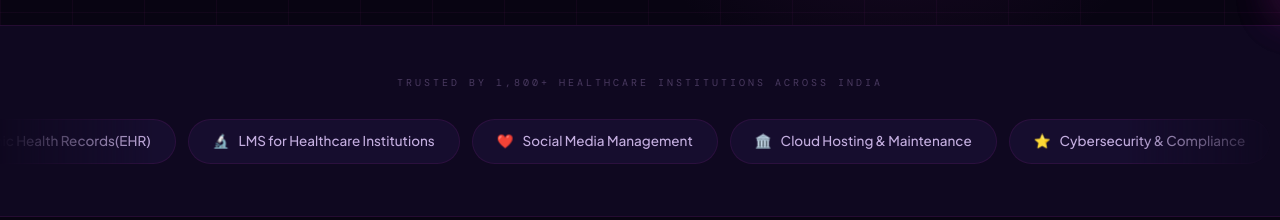
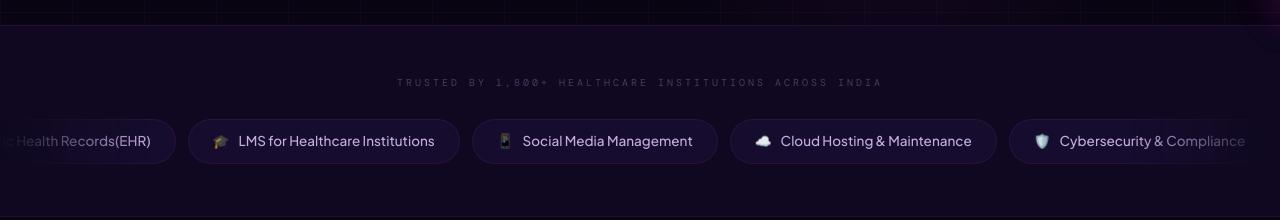
Before and after one commit to ashokraj-0604/MedXL, a React (Vite) app: page / in a window 1280 px wide. Shown: the part 780-1000 px from the top of the page. Built offline with nearby package versions, Linux system fonts and the light colour scheme; a web font is replaced by a local one.

Commit message:
code update

```diff
--- a/src/components/Clients.jsx
+++ b/src/components/Clients.jsx
@@ -1,12 +1,12 @@
 const clients = [
   { name: 'Hospital Website & Appointment Booking ',      icon: '🏥' },
-  { name: 'Hospital Management System(HMS) ',     icon: '💊' },
-  { name: 'Electronic Health Records(EHR)',        icon: '🩺' },
-  { name: 'LMS for Healthcare Institutions',     icon: '🔬' },
-  { name: 'Social Media Management',       icon: '❤️' },
-  { name: 'Cloud Hosting & Maintenance',           icon: '🏛️' },
-  { name: 'Cybersecurity & Compliance',   icon: '⭐' },
-  { name: 'Data Analytics & BI',         icon: '🌏' },
+  { name: 'Hospital Management System(HMS) ',     icon: '🖥️' },
+  { name: 'Electronic Health Records(EHR)',        icon: '📋' },
+  { name: 'LMS for Healthcare Institutions',     icon: '🎓' },
+  { name: 'Social Media Management',       icon: '📱' },
+  { name: 'Cloud Hosting & Maintenance',           icon: '☁️' },
+  { name: 'Cybersecurity & Compliance',   icon: '🛡️' },
+  { name: 'Data Analytics & BI',         icon: '📊' },
 ]
 export default function Clients() {
   return (
--- a/src/components/Services.jsx
+++ b/src/components/Services.jsx
@@ -3,15 +3,13 @@ import '../index.css';
 const services = [
   { icon:'🌐', color:'#C52DB5', bg:'rgba(197,45,181,.1)', border:'rgba(197,45,181,.22)', title:'Hospital Website + Appointment Booking', desc:'A professional, mobile-first hospital website with integrated online appointment booking, doctor profiles, speciality pages, and patient portal.', tags:['EHR Systems','HMS','Data Migration','Web Dev'] },
   { icon:'☁️', color:'#F5A623', bg:'rgba(245,166,35,.1)',  border:'rgba(245,166,35,.22)',  title:'Cloud Hosting & Maintenance',     desc:'Strategic technology roadmaps that accelerate your hospital\'s digital transformation journey.', tags:['Tech Assessment','Digital Transformation','Cybersecurity','ROI'] },
-  { icon:'📱', color:'#60A5FA', bg:'rgba(96,165,250,.1)',  border:'rgba(96,165,250,.22)',  title:'Social Media Setup & Management',          desc:'Engaging digital learning ecosystems and medical content built for modern healthcare education.', tags:['LMS','Content Dev','Medical Writing','Training'] },
+  { icon:'📢', color:'#60A5FA', bg:'rgba(96,165,250,.1)',  border:'rgba(96,165,250,.22)',  title:'Social Media Setup & Management',          desc:'Engaging digital learning ecosystems and medical content built for modern healthcare education.', tags:['LMS','Content Dev','Medical Writing','Training'] },
   { icon:'🔍', color:'#A855F7', bg:'rgba(168,85,247,.1)',  border:'rgba(168,85,247,.22)',  title:'SEO & Digital Marketing',       desc:'Intuitive, HIPAA-compliant mobile experiences for both patients and clinical providers.', tags:['Android','iOS','Patient Apps','Telemedicine'] },
   { icon:'📧', color:'#F87171', bg:'rgba(248,113,113,.1)', border:'rgba(248,113,113,.22)', title:'Professional Email & Communication Setup',          desc:'Transform raw healthcare data into strategic insights that drive smarter clinical decisions.', tags:['Predictive Models','Dashboards','Real-time BI','AI'] },
   { icon:'🛡️', color:'#4ADE80', bg:'rgba(74,222,128,.1)',  border:'rgba(74,222,128,.22)',  title:'Cyber Security & Compliance',            desc:'Purpose-built strategies that grow your hospital\'s digital presence and patient acquisition.', tags:['SEO','Brand Strategy','Content','Analytics'] },
   { icon:'📊', color:'#0f1de7', bg:'rgba(168,85,247,.1)',  border:'rgba(168,85,247,.22)',  title:'Data Analytics & Reporting',       desc:'Monthly performance dashboards covering website traffic, patient acquisition, social reach, and operational KPIs — insights that drive decisions.', tags:['Dashboards','Real-time BI','KPI Tracking','Predictive Reports'] },
-
-{ icon:'🎓', color:'#810202', bg:'rgba(248,113,113,.1)', border:'rgba(248,113,113,.22)', title:'Staff IT Training & Onboarding',   desc:'Structured onboarding sessions for all software tools, ongoing training modules, and documentation to ensure your team is always up to speed.', tags:['Onboarding','LMS Modules','Documentation','Hands-on Sessions'] },
-
-{ icon:'💬', color:'#e2ed0e', bg:'rgba(74,222,128,.1)',  border:'rgba(74,222,128,.22)',  title:'Complimentary IT Consultation',    desc:'Quarterly (or monthly on higher plans) strategy sessions with our healthcare IT experts — roadmap reviews, technology assessments, and growth advisory.', tags:['Roadmap Review','Tech Assessment','Growth Advisory','Strategy Sessions'] },
+  { icon:'🎓', color:'#810202', bg:'rgba(248,113,113,.1)', border:'rgba(248,113,113,.22)', title:'Staff IT Training & Onboarding',   desc:'Structured onboarding sessions for all software tools, ongoing training modules, and documentation to ensure your team is always up to speed.', tags:['Onboarding','LMS Modules','Documentation','Hands-on Sessions'] },
+  { icon:'🤝', color:'#e2ed0e', bg:'rgba(74,222,128,.1)',  border:'rgba(74,222,128,.22)',  title:'Complimentary IT Consultation',    desc:'Quarterly (or monthly on higher plans) strategy sessions with our healthcare IT experts — roadmap reviews, technology assessments, and growth advisory.', tags:['Roadmap Review','Tech Assessment','Growth Advisory','Strategy Sessions'] },
 ]
 export default function Services() {
   return (
```
